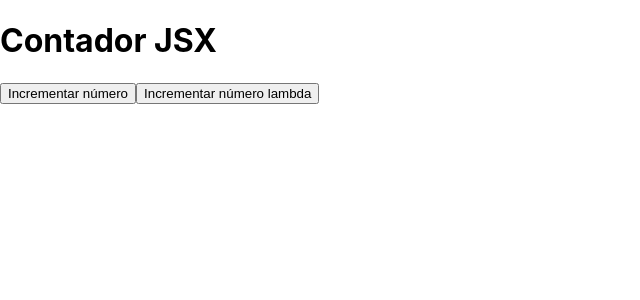
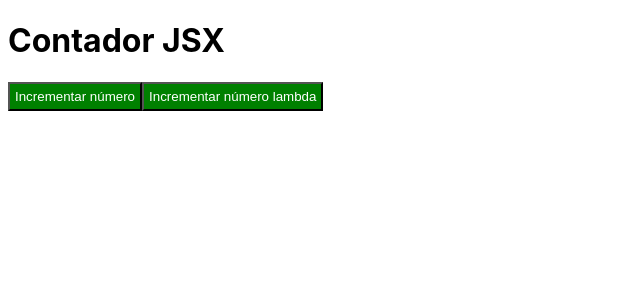
Before and after one commit to Bryanjrc/reactclasesjsx, a React (Create React App) app: page / in a window 1280 px wide. Shown: the top 300 px of the page, without its empty margins (0-640 px from the left). Built offline with nearby package versions, Linux system fonts and the light colour scheme.

Commit message:
Update index.css to adjust body margin and define button styles

```diff
--- a/src/index.css
+++ b/src/index.css
@@ -1,5 +1,5 @@
 body {
-  margin: 0;
+  margin: 5;
   font-family: -apple-system, BlinkMacSystemFont, 'Segoe UI', 'Roboto', 'Oxygen',
     'Ubuntu', 'Cantarell', 'Fira Sans', 'Droid Sans', 'Helvetica Neue',
     sans-serif;
@@ -11,3 +11,9 @@ code {
   font-family: source-code-pro, Menlo, Monaco, Consolas, 'Courier New',
     monospace;
 }
+
+button{
+  background-color: green;
+  padding: 5px;
+  color: white;
+}
```
